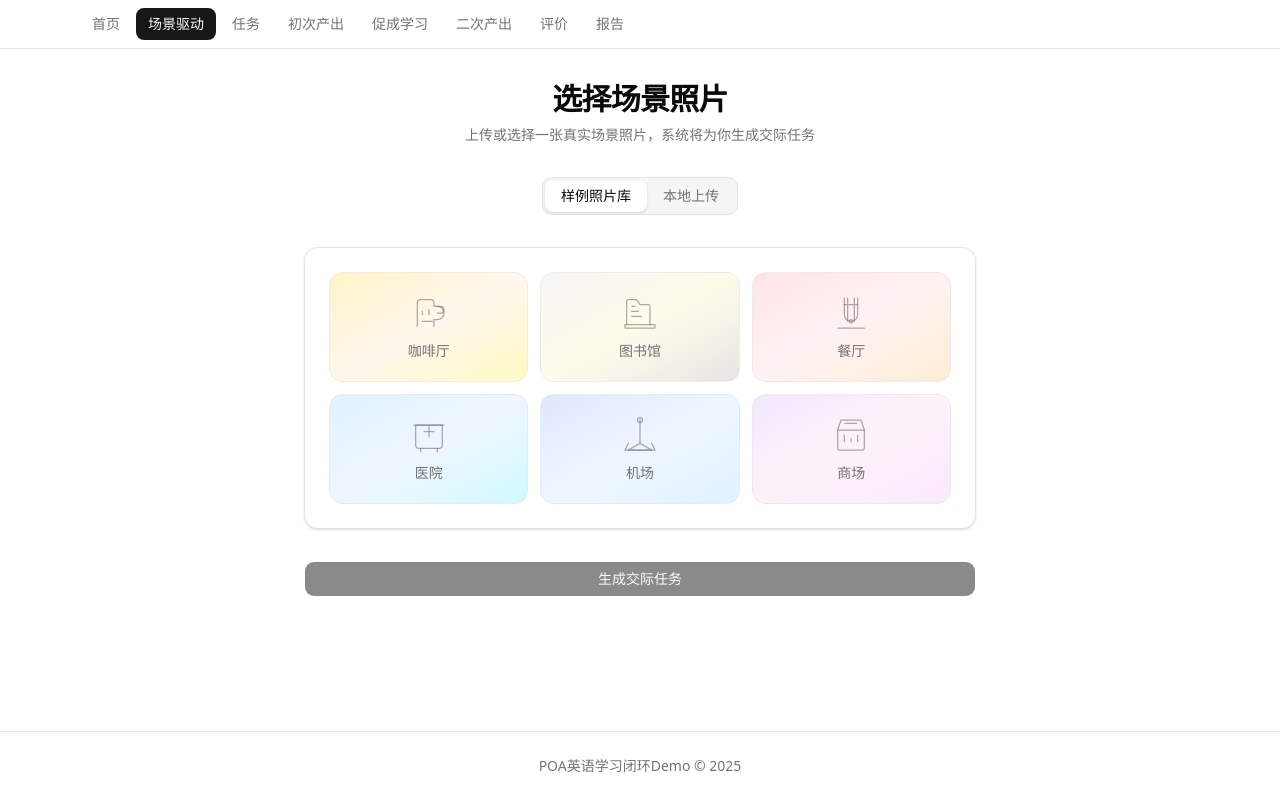
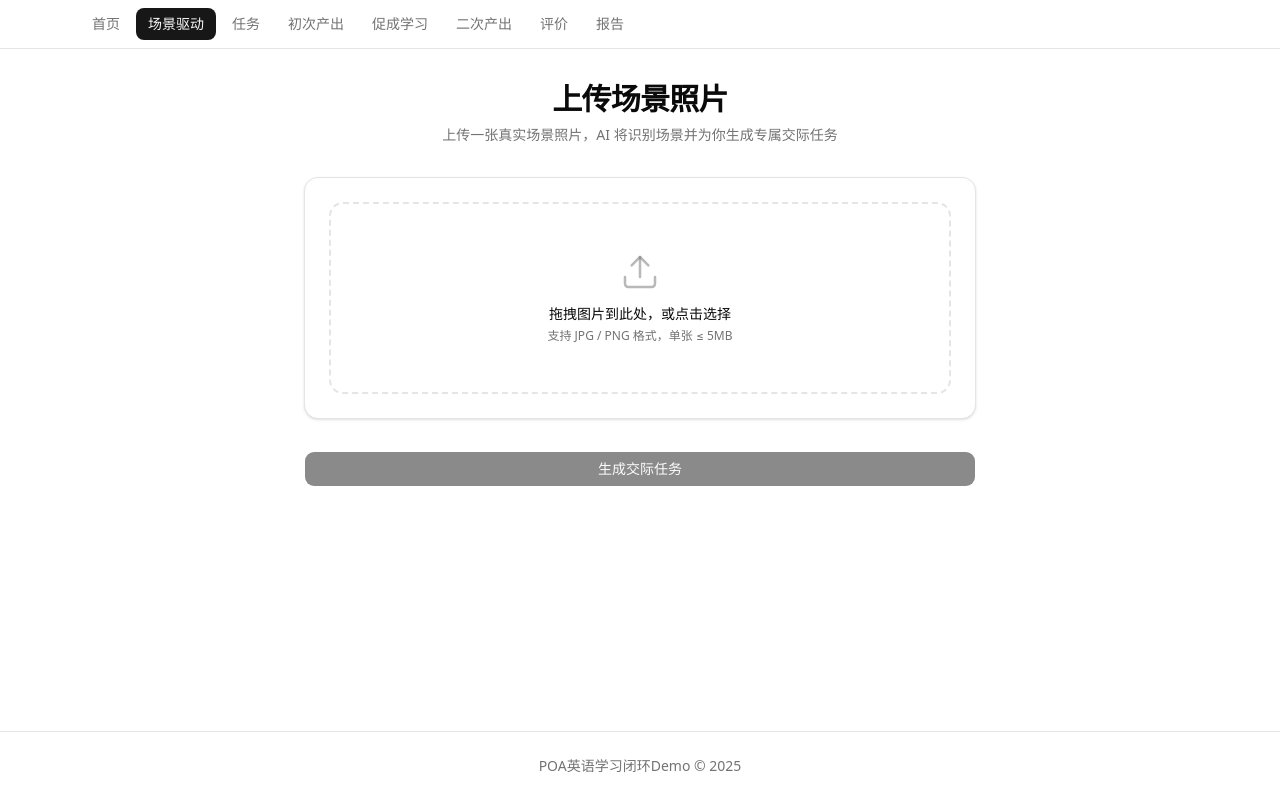
Before and after one commit to Frostsnow35/Vision-enhanced-Production-Oriented-Approach, a Next.js app in the folder poa-frontend/: page /scenario in a window 1280 px wide. Built offline with nearby package versions, Linux system fonts and the light colour scheme.

Commit message:
refactor: 取消样例照片库，纯本地上传；修复 Upload 500 / Scenario Analyze 500

```diff
--- a/poa-frontend/next.config.ts
+++ b/poa-frontend/next.config.ts
@@ -10,10 +10,6 @@ const nextConfig: NextConfig = {
         source: "/api/:path*",
         destination: `${BACKEND_URL}/api/:path*`,
       },
-      {
-        source: "/samples/:path*",
-        destination: `${BACKEND_URL}/samples/:path*`,
-      },
     ];
   },
 };
--- a/poa-frontend/src/app/scenario/page.tsx
+++ b/poa-frontend/src/app/scenario/page.tsx
@@ -1,59 +1,10 @@
 "use client";
 
-import { useState, useRef, useCallback, type DragEvent, type ReactNode } from "react";
+import { useState, useRef, useCallback, type DragEvent } from "react";
 import { useRouter } from "next/navigation";
 import { Button } from "@/components/ui/button";
 import { analyzeScenario, uploadImage, type ScenarioResult } from "@/lib/api";
 import { usePOA } from "@/lib/store";
-
-/* ============================================================
-   样例照片数据
-   ============================================================ */
-interface SamplePhoto {
-  id: string;
-  label: string;
-  path: string;
-  gradient: string;   // 卡片背景渐变
-}
-
-const SAMPLE_PHOTOS: SamplePhoto[] = [
-  {
-    id: "cafe",
-    label: "咖啡厅",
-    path: "/samples/cafe.jpg",
-    gradient: "from-amber-100 via-orange-50 to-yellow-100 dark:from-amber-950 dark:via-orange-950 dark:to-yellow-950",
-  },
-  {
-    id: "library",
-    label: "图书馆",
-    path: "/samples/library.jpg",
-    gradient: "from-stone-100 via-amber-50 to-stone-200 dark:from-stone-900 dark:via-amber-950 dark:to-stone-950",
-  },
-  {
-    id: "restaurant",
-    label: "餐厅",
-    path: "/samples/restaurant.jpg",
-    gradient: "from-rose-100 via-red-50 to-orange-100 dark:from-rose-950 dark:via-red-950 dark:to-orange-950",
-  },
-  {
-    id: "hospital",
-    label: "医院",
-    path: "/samples/hospital.jpg",
-    gradient: "from-sky-100 via-blue-50 to-cyan-100 dark:from-sky-950 dark:via-blue-950 dark:to-cyan-950",
-  },
-  {
-    id: "airport",
-    label: "机场",
-    path: "/samples/airport.jpg",
-    gradient: "from-indigo-100 via-blue-50 to-sky-100 dark:from-indigo-950 dark:via-blue-950 dark:to-sky-950",
-  },
-  {
-    id: "mall",
-    label: "商场",
-    path: "/samples/mall.jpg",
-    gradient: "from-purple-100 via-pink-50 to-fuchsia-100 dark:from-purple-950 dark:via-pink-950 dark:to-fuchsia-950",
-  },
-];
 
 /* ============================================================
    Simple Toast
@@ -65,80 +16,20 @@ interface ToastItem {
 }
 
 /* ============================================================
-   Scene icons as inline SVG
-   ============================================================ */
-function SceneIcon({ id }: { id: string }) {
-  const icons: Record<string, ReactNode> = {
-    cafe: (
-      <svg viewBox="0 0 48 48" className="size-10" fill="none" stroke="currentColor" strokeWidth="1.5" strokeLinecap="round" strokeLinejoin="round">
-        <path d="M10 40V12a4 4 0 0 1 4-4h12a4 4 0 0 1 4 4v4h4a8 8 0 0 1 0 16h-4v8" />
-        <path d="M34 16h4a4 4 0 0 1 0 8h-4" />
-        <path d="M16 22v4m8-6v6m-8 8h12" />
-      </svg>
-    ),
-    library: (
-      <svg viewBox="0 0 48 48" className="size-10" fill="none" stroke="currentColor" strokeWidth="1.5" strokeLinecap="round" strokeLinejoin="round">
-        <path d="M8 38V10a2 2 0 0 1 2-2h10l4 6h10a2 2 0 0 1 2 2v22" />
-        <path d="M6 38h36v4H6zM14 16h4M14 22h8M14 28h12" />
-      </svg>
-    ),
-    restaurant: (
-      <svg viewBox="0 0 48 48" className="size-10" fill="none" stroke="currentColor" strokeWidth="1.5" strokeLinecap="round" strokeLinejoin="round">
-        <path d="M16 6v20a8 8 0 0 0 8 8h0a8 8 0 0 0 8-8V6" />
-        <path d="M16 14h16M20 6v28M28 6v28M8 42h32" />
-        <circle cx="24" cy="34" r="2" />
-      </svg>
-    ),
-    hospital: (
-      <svg viewBox="0 0 48 48" className="size-10" fill="none" stroke="currentColor" strokeWidth="1.5" strokeLinecap="round" strokeLinejoin="round">
-        <path d="M8 12h32v24a4 4 0 0 1-4 4H12a4 4 0 0 1-4-4V12Z" />
-        <path d="M18 20h12M24 14v12" />
-        <path d="M6 12h36M14 40v4m20-4v4" />
-      </svg>
-    ),
-    airport: (
-      <svg viewBox="0 0 48 48" className="size-10" fill="none" stroke="currentColor" strokeWidth="1.5" strokeLinecap="round" strokeLinejoin="round">
-        <path d="M24 6v28l-14 8h28L24 34Z" />
-        <path d="M10 34 6 42h36l-4-8" />
-        <circle cx="24" cy="6" r="3" />
-      </svg>
-    ),
-    mall: (
-      <svg viewBox="0 0 48 48" className="size-10" fill="none" stroke="currentColor" strokeWidth="1.5" strokeLinecap="round" strokeLinejoin="round">
-        <path d="M8 18h32v22a2 2 0 0 1-2 2H10a2 2 0 0 1-2-2V18Z" />
-        <path d="M8 18 12 6h24l4 12" />
-        <path d="M16 24v8m8-4v4m8-8v8" />
-        <path d="M31 10H17" />
-      </svg>
-    ),
-  };
-  return icons[id] ?? icons.cafe;
-}
-
-/* ============================================================
    Page Component
    ============================================================ */
 export default function ScenarioPage() {
   const router = useRouter();
   const { setScenarioResult } = usePOA();
 
-  // ---- Tab ----
-  const [tab, setTab] = useState<"samples" | "upload">("samples");
-
-  // ---- Sample selection ----
-  const [selectedSample, setSelectedSample] = useState<SamplePhoto | null>(null);
-
-  // ---- Upload state ----
   const [uploadedFile, setUploadedFile] = useState<File | null>(null);
   const [previewUrl, setPreviewUrl] = useState<string | null>(null);
   const [isDragging, setIsDragging] = useState(false);
   const [uploadError, setUploadError] = useState("");
   const fileInputRef = useRef<HTMLInputElement>(null);
 
-  // ---- Submit ----
   const [submitting, setSubmitting] = useState(false);
 
-  // ---- Toast ----
   const [toasts, setToasts] = useState<ToastItem[]>([]);
   const toastCounter = useRef(0);
 
@@ -152,7 +43,6 @@ export default function ScenarioPage() {
     setToasts((prev) => prev.filter((t) => t.id !== id));
   }, []);
 
-  // ---- 本地上传：文件校验 ----
   function validateFile(file: File): string | null {
     const allowed = ["image/jpeg", "image/png", "image/jpg"];
     if (!allowed.includes(file.type)) {
@@ -172,14 +62,11 @@ export default function ScenarioPage() {
       addToast(err, "error");
       return;
     }
-    // 释放旧的预览 URL
     if (previewUrl) URL.revokeObjectURL(previewUrl);
     setUploadedFile(file);
     setPreviewUrl(URL.createObjectURL(file));
-    setSelectedSample(null); // 取消样例选择
   }
 
-  // ---- 拖拽事件 ----
   function onDragOver(e: DragEvent) {
     e.preventDefault();
     e.stopPropagation();
@@ -198,13 +85,11 @@ export default function ScenarioPage() {
     if (file) handleFile(file);
   }
 
-  // ---- 点击上传 ----
   function onFileInputChange(e: React.ChangeEvent<HTMLInputElement>) {
     const file = e.target.files?.[0];
     if (file) handleFile(file);
   }
 
-  // ---- 移除已上传文件 ----
   function removeUpload() {
     if (previewUrl) URL.revokeObjectURL(previewUrl);
     setUploadedFile(null);
@@ -212,28 +97,14 @@ export default function ScenarioPage() {
     setUploadError("");
   }
 
-  // ---- 是否已选照片 ----
-  const hasSelection = tab === "samples" ? selectedSample !== null : uploadedFile !== null;
-
-  // ---- 生成交际任务 ----
   async function handleGenerate() {
+    if (!uploadedFile) return;
     setSubmitting(true);
     try {
-      let imagePath: string;
-
-      if (tab === "samples" && selectedSample) {
-        imagePath = selectedSample.path;
-      } else if (tab === "upload" && uploadedFile) {
       const { image_url } = await uploadImage(uploadedFile);
-        imagePath = image_url;
-      } else {
-        return;
-      }
-
-      const result: ScenarioResult = await analyzeScenario(imagePath);
+      const result: ScenarioResult = await analyzeScenario(image_url);
       setScenarioResult(result);
       addToast("场景分析完成，正在跳转...", "success");
-      // 稍微延迟让 toast 可见
       setTimeout(() => router.push("/task"), 600);
     } catch (err: any) {
       addToast(err.message ?? "请求失败，请确认后端已启动", "error");
@@ -242,12 +113,8 @@ export default function ScenarioPage() {
     }
   }
 
-  /* ============================================================
-     Render
-     ============================================================ */
   return (
     <div className="mx-auto max-w-2xl space-y-8">
-      {/* ---- Toast 容器 ---- */}
       <div className="fixed right-4 top-4 z-[100] flex flex-col gap-2 w-80 pointer-events-none">
         {toasts.map((t) => (
           <div
@@ -269,178 +136,17 @@ export default function ScenarioPage() {
         ))}
       </div>
 
-      {/* ---- 页面标题 ---- */}
       <header className="text-center">
         <h1 className="text-2xl font-bold tracking-tight text-card-foreground sm:text-3xl">
-          选择场景照片
+          上传场景照片
         </h1>
         <p className="mt-2 text-sm text-muted-foreground">
-          上传或选择一张真实场景照片，系统将为你生成交际任务
+          上传一张真实场景照片，AI 将识别场景并为你生成专属交际任务
         </p>
       </header>
 
-      {/* ---- Tab 切换 ---- */}
-      <div className="flex justify-center">
-        <div className="inline-flex rounded-lg border border-border bg-muted p-0.5">
-          <button
-            onClick={() => setTab("samples")}
-            className={`rounded-md px-4 py-1.5 text-sm font-medium transition-all ${
-              tab === "samples"
-                ? "bg-background text-card-foreground shadow-sm"
-                : "text-muted-foreground hover:text-card-foreground"
-            }`}
-          >
-            样例照片库
-          </button>
-          <button
-            onClick={() => setTab("upload")}
-            className={`rounded-md px-4 py-1.5 text-sm font-medium transition-all ${
-              tab === "upload"
-                ? "bg-background text-card-foreground shadow-sm"
-                : "text-muted-foreground hover:text-card-foreground"
-            }`}
-          >
-            本地上传
-          </button>
-        </div>
-      </div>
-
-      {/* ---- 内容区 ---- */}
       <div className="rounded-xl border border-border bg-card p-6 shadow-sm">
-        {tab === "samples" ? (
-          <SampleGrid
-            photos={SAMPLE_PHOTOS}
-            selectedId={selectedSample?.id ?? null}
-            onSelect={(p) => {
-              setSelectedSample(p);
-              // 切换到样例时清除上传
-              removeUpload();
-            }}
-          />
-        ) : (
-          <UploadZone
-            previewUrl={previewUrl}
-            isDragging={isDragging}
-            uploadError={uploadError}
-            fileInputRef={fileInputRef}
-            onDragOver={onDragOver}
-            onDragLeave={onDragLeave}
-            onDrop={onDrop}
-            onFileInputChange={onFileInputChange}
-            onRemove={removeUpload}
-          />
-        )}
-      </div>
-
-      {/* ---- 提交按钮 ---- */}
-      <Button
-        size="lg"
-        className="w-full"
-        disabled={!hasSelection || submitting}
-        onClick={handleGenerate}
-      >
-        {submitting ? (
-          <span className="flex items-center gap-2">
-            <svg className="size-4 animate-spin" viewBox="0 0 24 24" fill="none">
-              <circle cx="12" cy="12" r="10" stroke="currentColor" strokeWidth="4" className="opacity-25" />
-              <path d="M4 12a8 8 0 018-8" stroke="currentColor" strokeWidth="4" className="opacity-75" />
-            </svg>
-            分析中...
-          </span>
-        ) : (
-          "生成交际任务"
-        )}
-      </Button>
-    </div>
-  );
-}
-
-/* ============================================================
-   样例照片网格
-   ============================================================ */
-function SampleGrid({
-  photos,
-  selectedId,
-  onSelect,
-}: {
-  photos: SamplePhoto[];
-  selectedId: string | null;
-  onSelect: (p: SamplePhoto) => void;
-}) {
-  return (
-    <div className="grid grid-cols-2 gap-3 sm:grid-cols-3">
-      {photos.map((p) => {
-        const isSelected = selectedId === p.id;
-        return (
-          <button
-            key={p.id}
-            onClick={() => onSelect(p)}
-            className={`group relative flex flex-col items-center gap-2 rounded-xl bg-gradient-to-br ${p.gradient} p-5 transition-all duration-200 focus:outline-none ${
-              isSelected
-                ? "ring-2 ring-primary ring-offset-2 ring-offset-background shadow-md scale-[1.02]"
-                : "hover:shadow-md hover:scale-[1.01] border border-border/50"
-            }`}
-          >
-            {/* 选中勾 */}
-            {isSelected && (
-              <span className="absolute right-2 top-2 flex size-5 items-center justify-center rounded-full bg-primary text-[10px] text-primary-foreground">
-                ✓
-              </span>
-            )}
-            {/* 场景图标 */}
-            <span
-              className={`transition-colors ${
-                isSelected
-                  ? "text-foreground"
-                  : "text-muted-foreground/60 group-hover:text-muted-foreground"
-              }`}
-            >
-              <SceneIcon id={p.id} />
-            </span>
-            {/* 标签 */}
-            <span
-              className={`text-sm font-medium transition-colors ${
-                isSelected
-                  ? "text-card-foreground"
-                  : "text-muted-foreground group-hover:text-card-foreground"
-              }`}
-            >
-              {p.label}
-            </span>
-          </button>
-        );
-      })}
-    </div>
-  );
-}
-
-/* ============================================================
-   本地上传区域
-   ============================================================ */
-function UploadZone({
-  previewUrl,
-  isDragging,
-  uploadError,
-  fileInputRef,
-  onDragOver,
-  onDragLeave,
-  onDrop,
-  onFileInputChange,
-  onRemove,
-}: {
-  previewUrl: string | null;
-  isDragging: boolean;
-  uploadError: string;
-  fileInputRef: React.RefObject<HTMLInputElement | null>;
-  onDragOver: (e: DragEvent) => void;
-  onDragLeave: (e: DragEvent) => void;
-  onDrop: (e: DragEvent) => void;
-  onFileInputChange: (e: React.ChangeEvent<HTMLInputElement>) => void;
-  onRemove: () => void;
-}) {
-  // 已上传 → 显示预览
-  if (previewUrl) {
-    return (
+        {previewUrl ? (
           <div className="space-y-4">
             <div className="overflow-hidden rounded-xl border border-border bg-muted/30">
               <img
@@ -451,16 +157,12 @@ function UploadZone({
             </div>
             <div className="flex items-center justify-between">
               <p className="text-sm text-muted-foreground">图片已就绪</p>
-          <Button variant="outline" size="sm" onClick={onRemove}>
+              <Button variant="outline" size="sm" onClick={removeUpload}>
                 移除并重新选择
               </Button>
             </div>
           </div>
-    );
-  }
-
-  // 未上传 → 拖拽/点击区域
-  return (
+        ) : (
           <div className="space-y-3">
             <label
               onDragOver={onDragOver}
@@ -472,7 +174,6 @@ function UploadZone({
                   : "border-border hover:border-muted-foreground/30 hover:bg-muted/20"
               }`}
             >
-        {/* 上传图标 */}
               <svg
                 className={`size-10 transition-colors ${
                   isDragging ? "text-primary" : "text-muted-foreground/50"
@@ -498,7 +199,6 @@ function UploadZone({
                 </p>
               </div>
 
-        {/* 隐藏的原生文件选择器 */}
               <input
                 ref={fileInputRef}
                 type="file"
@@ -512,5 +212,27 @@ function UploadZone({
               <p className="text-sm text-destructive">{uploadError}</p>
             )}
           </div>
+        )}
+      </div>
+
+      <Button
+        size="lg"
+        className="w-full"
+        disabled={!uploadedFile || submitting}
+        onClick={handleGenerate}
+      >
+        {submitting ? (
+          <span className="flex items-center gap-2">
+            <svg className="size-4 animate-spin" viewBox="0 0 24 24" fill="none">
+              <circle cx="12" cy="12" r="10" stroke="currentColor" strokeWidth="4" className="opacity-25" />
+              <path d="M4 12a8 8 0 018-8" stroke="currentColor" strokeWidth="4" className="opacity-75" />
+            </svg>
+            分析中...
+          </span>
+        ) : (
+          "生成交际任务"
+        )}
+      </Button>
+    </div>
   );
 }
```
Also changed, not shown: 2 other files (tests, documents, lock files or other folders). Lines whose indentation alone changed are shown as unchanged.
